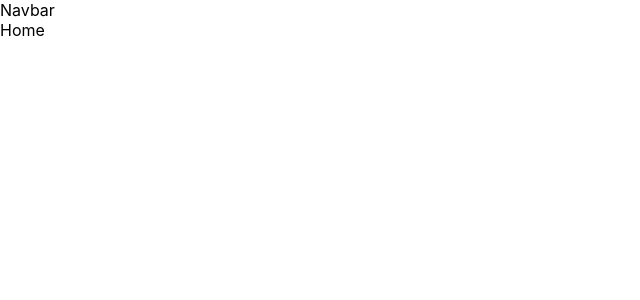
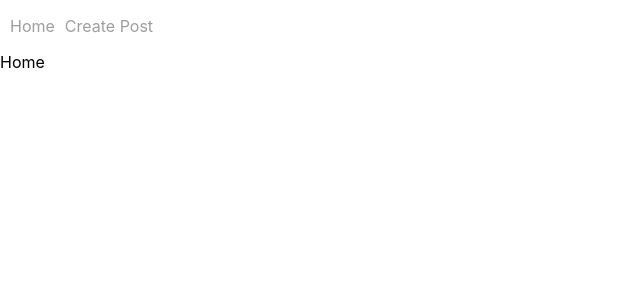
Before and after one commit to SudipGhara19/react-hook-blog, a React (Create React App) app: page / in a window 1280 px wide. Shown: the top 300 px of the page, without its empty margins (0-640 px from the left). Built offline with nearby package versions, Linux system fonts and the light colour scheme.

Commit message:
added navbar options

```diff
--- a/src/components/Navbar.js
+++ b/src/components/Navbar.js
@@ -1,5 +1,18 @@
+import { Link } from "react-router-dom";
+
 function Navbar() {
-    return( <div className="">Navbar</div>);
+    return(
+    <div>
+      <ul id="nav">
+        <li>
+          <Link to="/">Home</Link>
+        </li>
+        <li>
+          <Link to="create-post">Create Post</Link>
+        </li>
+      </ul>
+    </div>
+    );
   }
 
   export default Navbar;
```
